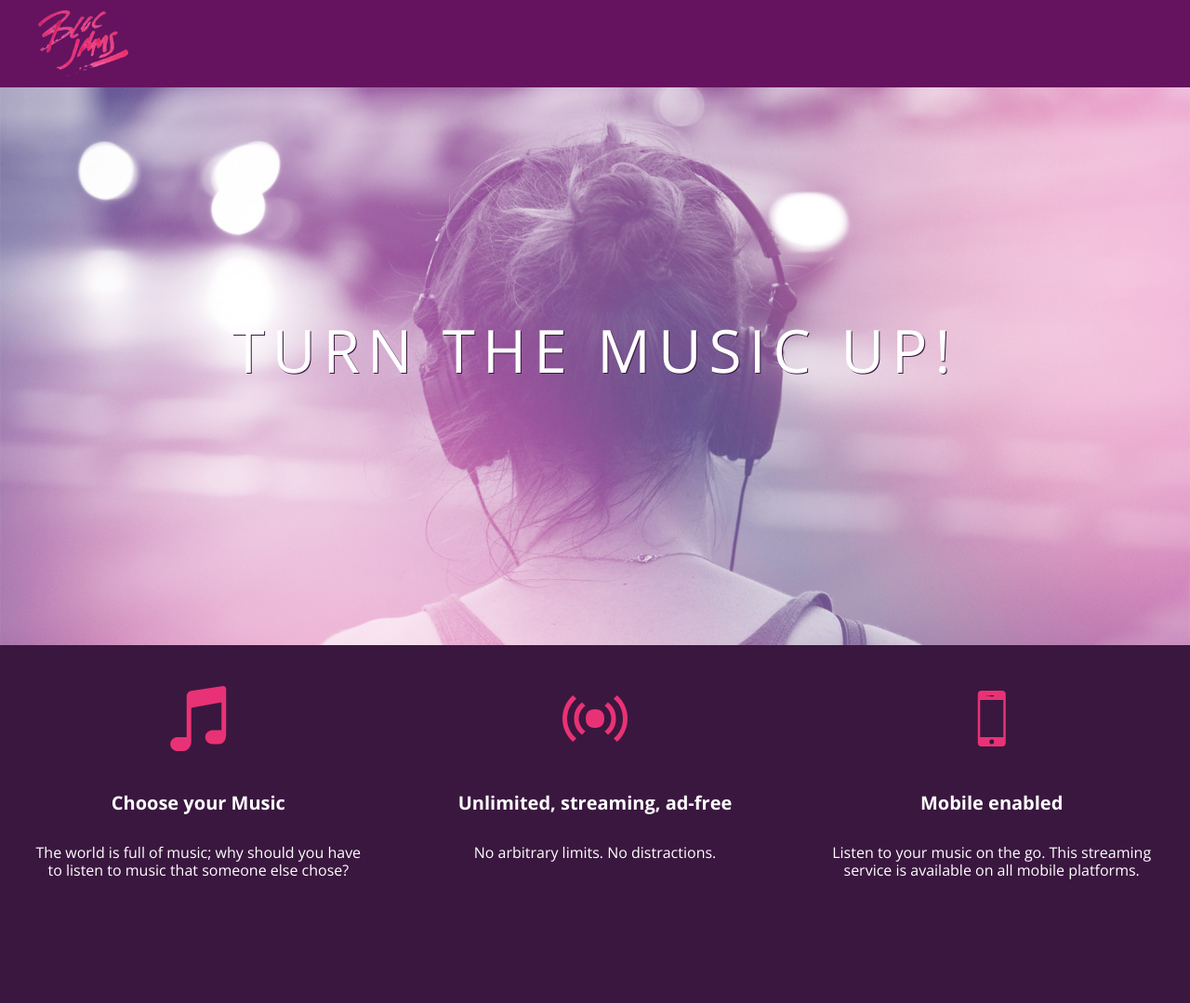
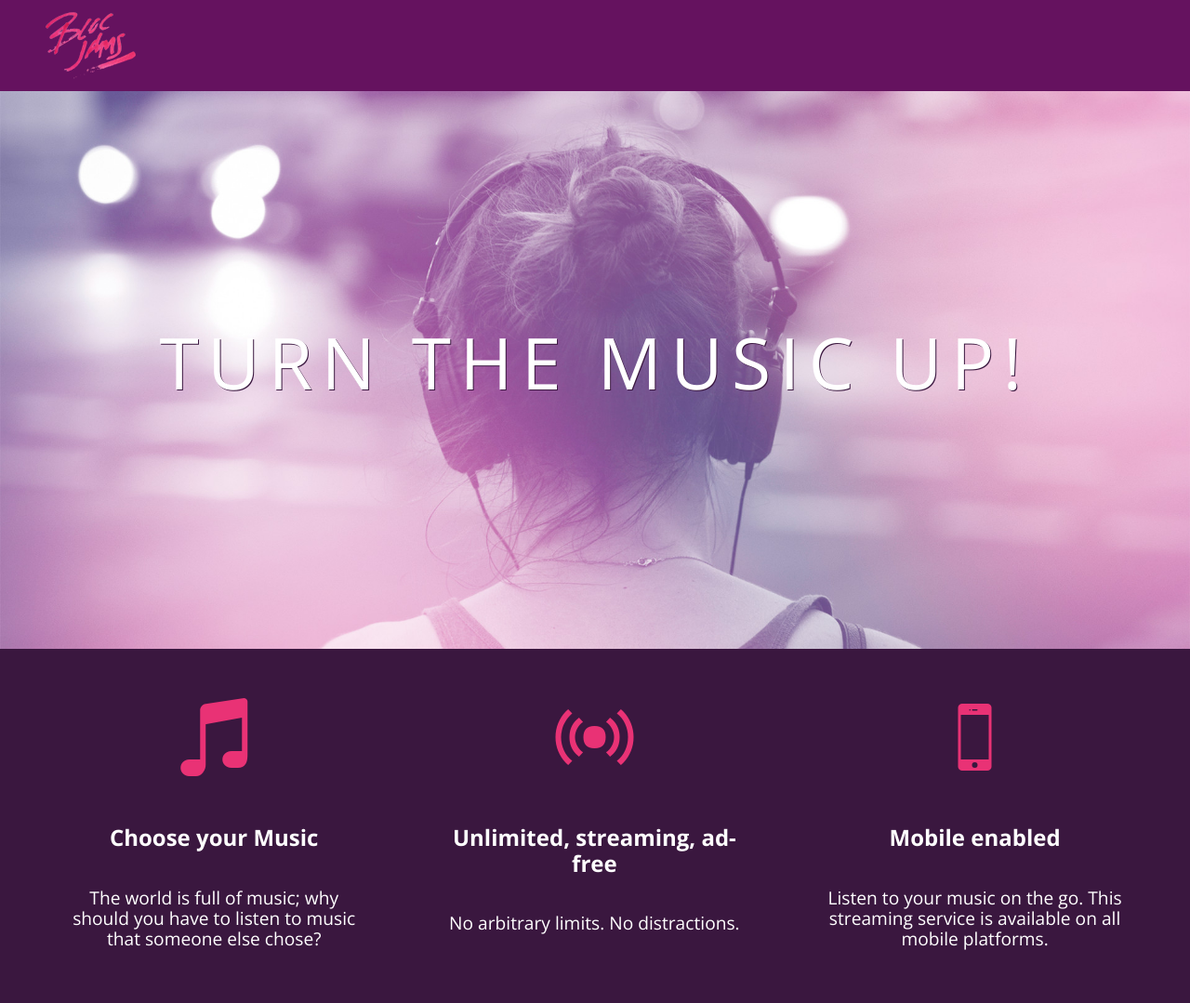
Before and after one commit to maxwelltmorgan/max-jams, a plain HTML site: page index.html in a window 1280 px wide. Shown: the whole page at 93% size. Before the commit the page ends 993 px from the top, so only its background shows below. Drawn offline with nearby package versions, Linux system fonts and the light colour scheme.

Commit message:
responsiveness

```diff
--- a/index.html
+++ b/index.html
@@ -2,10 +2,12 @@
 <html>
   <head>
     <title>Max Jams</title>
+    <meta name="viewport" content="width=device-width, initial-scale=1">
     <link rel="stylesheet" type="text/css" href="https://fonts.googleapis.com/css?family=Open+Sans:400,800,600,700,300">
     <link rel="stylesheet" type="text/css" href="https://code.ionicframework.com/ionicons/2.0.1/css/ionicons.min.css">
     <link rel="stylesheet" type="text/css" href="styles/normalize.css">
     <link rel="stylesheet" type="text/css" href="styles/main.css">
+    <link rel="stylesheet" type="text/css" href="styles/landing.css">
   </head>
   <body class="landing">
 
@@ -21,8 +23,8 @@
     </section>
 
 <!--selling points-->
-    <section class="selling-points">
-      <div class="point">
+    <section class="selling-points container clearfix">
+      <div class="point column third">
           <span class="ion-music-note"></span>
         <h5 class="point-title">
           Choose your Music
@@ -32,7 +34,7 @@
           The world is full of music; why should you have to listen to music that someone else chose?
         </p>
       </div>
-      <div class="point">
+      <div class="point column third">
         <span class="ion-radio-waves"></span>
         <h5 class="point-title">
           Unlimited, streaming, ad-free
@@ -42,7 +44,7 @@
           No arbitrary limits. No distractions.
         </p>
       </div>
-      <div class="point">
+      <div class="point column third">
         <span class="ion-iphone"></span>
         <h5 class="point-title">
           Mobile enabled
--- /dev/null
+++ b/styles/landing.css
@@ -0,0 +1,46 @@
+ body.landing {
+   background-color: rgb(58,23,63);
+ }
+
+ .hero-content {
+   position: relative;
+   min-height: 600px;
+   background-image: url(../assets/images/bloc_jams_bg.jpg);
+   background-repeat: no-repeat;
+   background-position: center center;
+   background-size: cover;
+ }
+
+ .hero-content .hero-title {
+   position: absolute;
+   top: 40%;
+   -webkit-transform: translateY(-50%);
+   -moz-transform: translateY(-50%);
+   transform: translateY(-50%);
+   width: 100%;
+   text-align: center;
+   font-size: 4rem;
+   font-weight: 300;
+   text-transform: uppercase;
+   letter-spacing: 0.5rem;
+   text-shadow: 1px 1px 0px rgb(58,23,63);
+ }
+
+ .selling-points {
+   position: relative;
+ }
+
+ .point {
+   position: relative;
+   padding: 2rem;
+   text-align: center;
+ }
+
+ .point .point-title {
+   font-size: 1.25rem;
+ }
+
+ .ion-music-note, .ion-radio-waves, .ion-iphone {
+   color: rgb(233,50,117);
+   font-size: 5rem;
+ }
--- a/styles/main.css
+++ b/styles/main.css
@@ -1,3 +1,9 @@
+*, *:before, *:after {
+  -moz-box-sizing: border-box;
+  -webkit-box-sizing: border-box;
+  box-sizing: border-box;
+}
+
 html {
   height: 100%;
   font-size: 100%;
@@ -9,67 +15,68 @@ body {
   min-height: 100%;
 }
 
-body.landing {
-  background-color: rgb(58,23,63);
-}
-
 .navbar {
   padding: 0.5rem;
   background-color: rgb(101,18,95);
 }
 
-.navbar .logo {
+.navbar > .logo {
   position: relative;
   left: 2rem;
 }
 
-.hero-content {
-  position: relative;
-  min-height: 600px;
-  background-image: url(../assets/images/bloc_jams_bg.jpg);
-  background-repeat: no-repeat;
-  background-position: center center;
-  background-size: cover;
+.container {
+  margin: 0 auto;
+  max-width: 64rem;
 }
 
-.hero-content .hero-title {
-  position: absolute;
-  top: 40%;
-  -webkit-transform: translateY(-50%);
-  -moz-transform: translateY(-50%);
-  -ms-transform: translateY(-50%);
-  transform: translateY(-50%);
-  width: 100%;
-  text-align: center;
-  font-size: 4rem;
-  font-weight: 300;
-  text-transform: uppercase;
-  letter-spacing: 0.5rem;
-  text-shadow: 1px 1px 0px rgb(58,23,63);
+@media (min-width: 640px) {
+  html {
+    font-size: 112%;
+  }
+
+  .column {
+    float: left;
+    padding-left: 1rem;
+    padding-right: 1rem;
+  }
+
+  .column.full {
+    width: 100%;
+  }
+
+  .column.two-thirds {
+    width: 66.7%;
+  }
+
+  .column.half {
+    width: 50%;
+  }
+
+  .column.third {
+    width: 33.3%;
+  }
+
+  .column.fourth {
+    width: 25%;
+  }
+
+  .column.flow-opposite {
+    float: right;
+  }
 }
 
-.selling-points {
-  position: relative;
-  display: table;
-  width: 100%;
-  -webkit-box-sizing: border-box;
-  -moz-box-sizing: border-box;
-  box-sizing: border-box;
+@media (min-width: 1024px) {
+  html {
+    font-size: 120%;
+  }
 }
 
-.point {
-  display: table-cell;
-  position: relative;
-  width: 33.3%;
-  padding: 2rem;
-  text-align: center;
+.clearfix::before, .clearfix::after {
+  content: " ";
+  display: table;
 }
 
-.point .point-title {
-  font-size: 1.25rem;
+.clearfix::after {
+  clear: both;
 }
-
-.ion-music-note, .ion-radio-waves, .ion-iphone {
-  color: rgb(233,50,117);
-  font-size: 5rem;
-}
```
